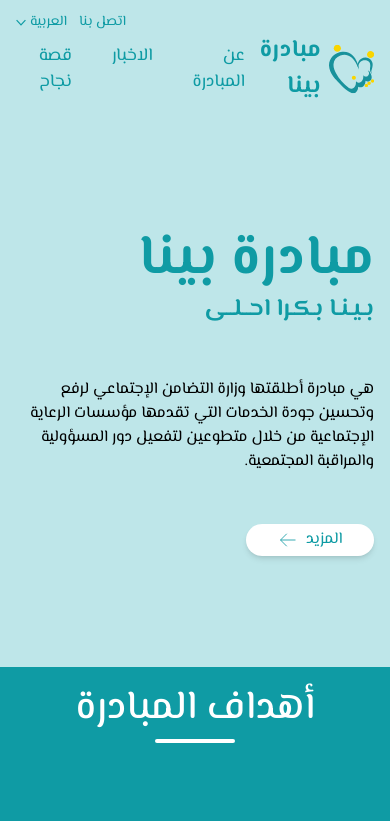
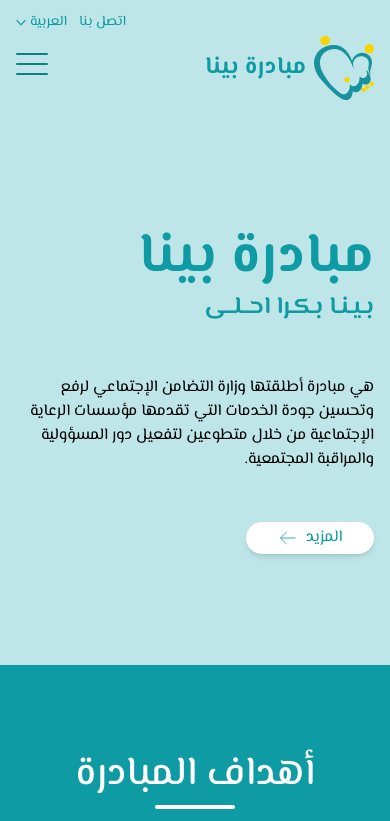
Before and after one commit to ahmed-safwat-elsherif/bena, a React (Vite) app: page / in a window 390 px wide. Shown: the top 821 px of the page. Built offline with nearby package versions, Linux system fonts and the light colour scheme.

Commit message:
Add 'Hamburger icon' ui only

```diff
--- a/index.html
+++ b/index.html
@@ -10,7 +10,7 @@
       href="https://fonts.googleapis.com/css2?family=El+Messiri:wght@400;500;600;700&display=swap"
       rel="stylesheet"
     />
-    <title>مبادرة بينا | "Bena" initiation</title>
+    <title>مبادرة بينا | "Bena" initiative</title>
   </head>
   <body>
     <div id="root"></div>
--- a/package.json
+++ b/package.json
@@ -14,6 +14,7 @@
     "react": "^18.2.0",
     "react-dom": "^18.2.0",
     "react-i18next": "^12.2.2",
+    "react-router-dom": "^6.11.1",
     "vite-plugin-svgr": "^3.2.0"
   },
   "devDependencies": {
--- /dev/null
+++ b/src/assets/translation.json
@@ -0,0 +1,8 @@
+{
+  "benaInitiation": "مبادرة بينا",
+  "aboutInitiation": "عن المبادرة",
+  "news": "الأخبار",
+  "successStory": "قصة نجاح",
+  "shareWithUs": "شاركنا",
+  "volunteerWithUs": "تطوع معنا"
+}
--- a/src/components/home/goals/GoalCard.tsx
+++ b/src/components/home/goals/GoalCard.tsx
@@ -2,7 +2,6 @@ type GoalCardProps = {
   icon: React.ReactNode;
   inViewPort: boolean;
   description: string;
-  transitionDelay: string;
 };
 
 const GoalCard = ({ icon, inViewPort, description }: GoalCardProps) => {
--- a/src/components/home/sections/GoalsSection.tsx
+++ b/src/components/home/sections/GoalsSection.tsx
@@ -11,40 +11,35 @@ const goals = [
   {
     icon: <HomeIcon width={50} />,
     description: "تطوير جودة الخدمات المقدمة في مؤسسات الرعاية الإجتماعية..",
-    transitionDelay: "delay-0",
     key: "HOME",
   },
   {
     icon: <FlagIcon width={50} />,
     description: " القضاء على كل صور الانتهاكات.",
-    transitionDelay: "delay-[500ms]",
     key: "FLAG",
   },
   {
     icon: <EncourageIcon width={50} />,
     description:
       "تشجيع المواطنين على التطوع من أجل دعم تطوير مؤسسات الرعاية المختلفة ورصد حالات الانتهاكات الموجودة بهذه المؤسسات وإبلاغ الوزارة بها.",
-    transitionDelay: "delay-[1000ms]",
     key: "ENCOURAGE",
   },
   {
     icon: <ResourcesIcon width={50} />,
     description: "إدارة الموارد الاجتماعية بشكل فعال.",
-    transitionDelay: "delay-[1500ms]",
     key: "RESOURCES",
   },
   {
     icon: <SupportIcon width={50} />,
     description:
       "تدعيم مفهوم المساءلة الإجتماعية بطريقة تتمتع بالنزاهة والشفافية.",
-    transitionDelay: "delay-[2000ms]",
     key: "SUPPORT",
   },
 ];
 
 const GoalsSection = () => {
   return (
-    <section className="bg-babyblue-dark py-3">
+    <section className="bg-babyblue-dark py-20">
       <div className="container">
         <div className="flex flex-col space-y-20">
           <ElementInViewPort>
--- a/src/components/shared/MainNavbar.tsx
+++ b/src/components/shared/MainNavbar.tsx
@@ -1,23 +1,74 @@
+import { useState } from "react";
+import { Link } from "react-router-dom";
 import { ReactComponent as AppLogo } from "../../svg/app-logo.svg";
+import translation from "../../assets/translation.json";
+import Navlink from "./Navlink";
+
+const navlinks = [
+  {
+    label: translation.aboutInitiation,
+    to: "/about",
+  },
+  {
+    label: translation.news,
+    to: "/news",
+  },
+  {
+    label: translation.successStory,
+    to: "/success-story",
+  },
+  {
+    label: translation.shareWithUs,
+    to: "/share-with-us",
+  },
+];
 
 const MainNavbar = () => {
+  const [openDrawer, setOpenDrawer] = useState(false);
+
   return (
     <nav className="container flex items-center justify-between">
-      <div className="flex items-center space-x-2 rtl:space-x-reverse">
-        <AppLogo width={60} />
-        <span className="text-[1.5rem] font-bold text-babyblue-dark">
-          مبادرة بينا
-        </span>
+      <Link to="/">
+        <div className="flex items-center space-x-2 rtl:space-x-reverse">
+          <AppLogo width={60} />
+          <span className="text-[1.5rem] font-bold text-babyblue-dark">
+            {translation.benaInitiation}
+          </span>
+        </div>
+      </Link>
+      <ul className="hidden flex-1 justify-center space-x-10 text-[1.1rem] text-babyblue-dark rtl:space-x-reverse md:flex">
+        {navlinks.map(({ label, ...link }) => (
+          <Navlink key={label} {...link}>
+            {label}
+          </Navlink>
+        ))}
+      </ul>
+      <div className="block md:hidden">
+        <button
+          onClick={() => setOpenDrawer((prev) => !prev)}
+          dir="ltr"
+          className="space-y-2"
+        >
+          <div
+            className={`block h-[2px] w-8 origin-center rounded-md bg-babyblue-darker transition duration-300 ${
+              openDrawer ? "translate-y-[0.63rem] rotate-45" : "rotate-0"
+            }`}
+          ></div>
+          <div
+            className={`block h-[2px] w-8 rounded-md bg-babyblue-darker transition duration-300 ${
+              openDrawer ? "opacity-0" : "opacity-100"
+            }`}
+          ></div>
+          <div
+            className={`block h-[2px] w-8 origin-center rounded-md bg-babyblue-darker transition duration-300 ${
+              openDrawer ? "-translate-y-[0.63rem] -rotate-45" : "rotate-0"
+            }`}
+          ></div>
+        </button>
       </div>
-      <ul className="flex flex-1 justify-center space-x-10 text-[1.1rem] text-babyblue-dark rtl:space-x-reverse">
-        <li>عن المبادرة</li>
-        <li>الاخبار</li>
-        <li>قصة نجاح</li>
-        <li>شاركنا </li>
-      </ul>
-      <div>
+      <div className="hidden md:block">
         <button className="rounded-full bg-babyblue-dark px-5 py-2 text-white ring-babyblue-darker transition hover:bg-babyblue-darker active:ring-2 active:ring-offset-1">
-          تطوع معنا
+          {translation.volunteerWithUs}
         </button>
       </div>
     </nav>
--- /dev/null
+++ b/src/components/shared/Navlink.tsx
@@ -0,0 +1,12 @@
+import { PropsWithChildren } from "react";
+import { Link, To } from "react-router-dom";
+
+const Navlink = ({ children, to }: PropsWithChildren<{ to: To }>) => {
+  return (
+    <li>
+      <Link to={to}>{children}</Link>
+    </li>
+  );
+};
+
+export default Navlink;
--- a/src/index.css
+++ b/src/index.css
@@ -6,4 +6,16 @@
   body {
     font-family: "El Messiri", sans-serif;
   }
+  body::-webkit-scrollbar {
+    width: 10px; /* width of the scrollbar */
+  }
+
+  body::-webkit-scrollbar-track {
+    background-color: #f1f1f1; /* color of the track */
+  }
+
+  body::-webkit-scrollbar-thumb {
+    background-color: theme("colors.babyblue.darker"); /* color of the thumb */
+    border-radius: 6px; /* roundness of the thumb */
+  }
 }
--- a/src/main.tsx
+++ b/src/main.tsx
@@ -1,7 +1,11 @@
 import ReactDOM from "react-dom/client";
+import { BrowserRouter } from "react-router-dom";
+
 import App from "./App.tsx";
 import "./index.css";
 
 ReactDOM.createRoot(document.getElementById("root") as HTMLElement).render(
-  <App />
+  <BrowserRouter>
+    <App />
+  </BrowserRouter>
 );
```
Also changed, not shown: 1 other file (tests, documents, lock files or other folders).
